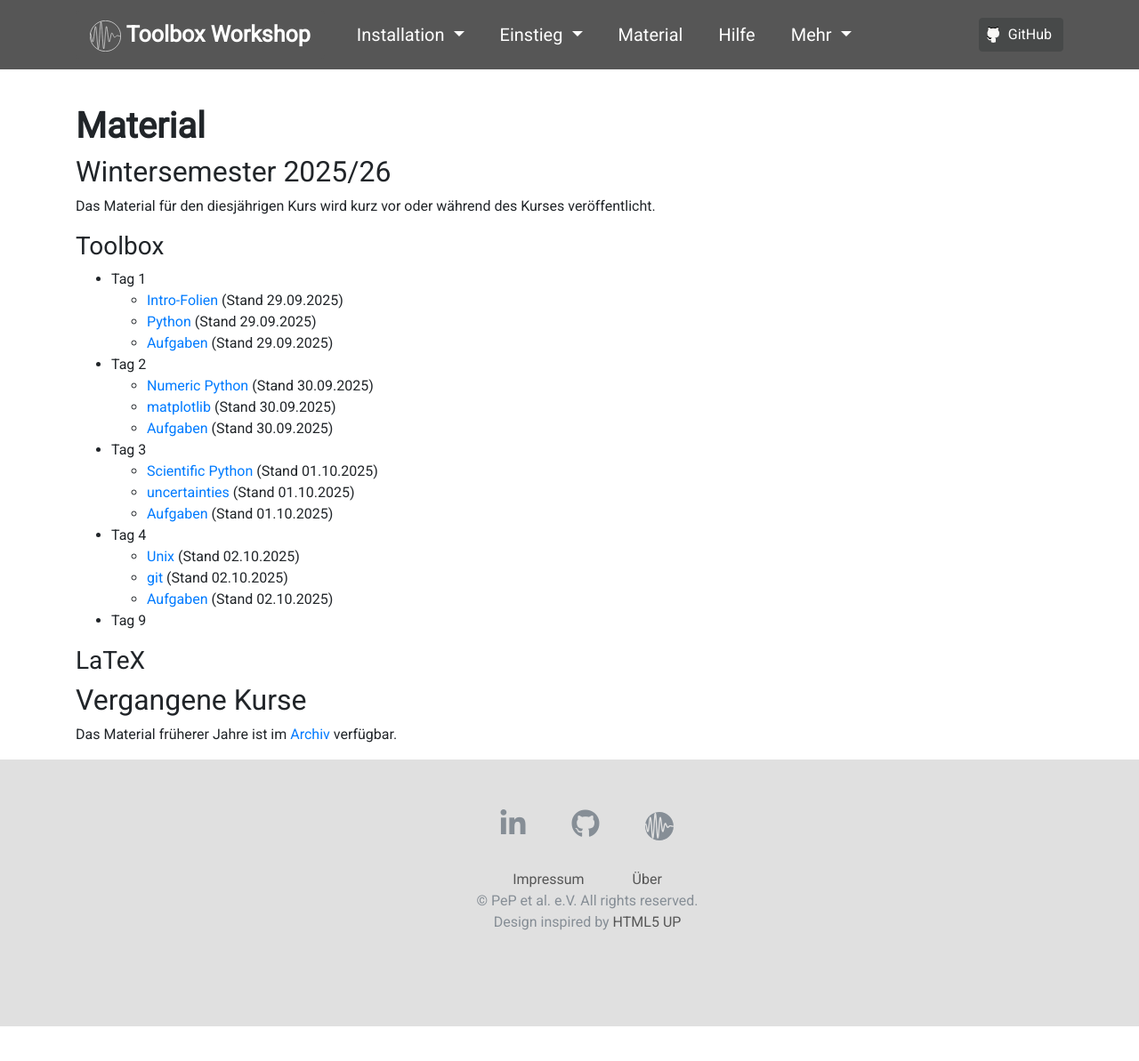
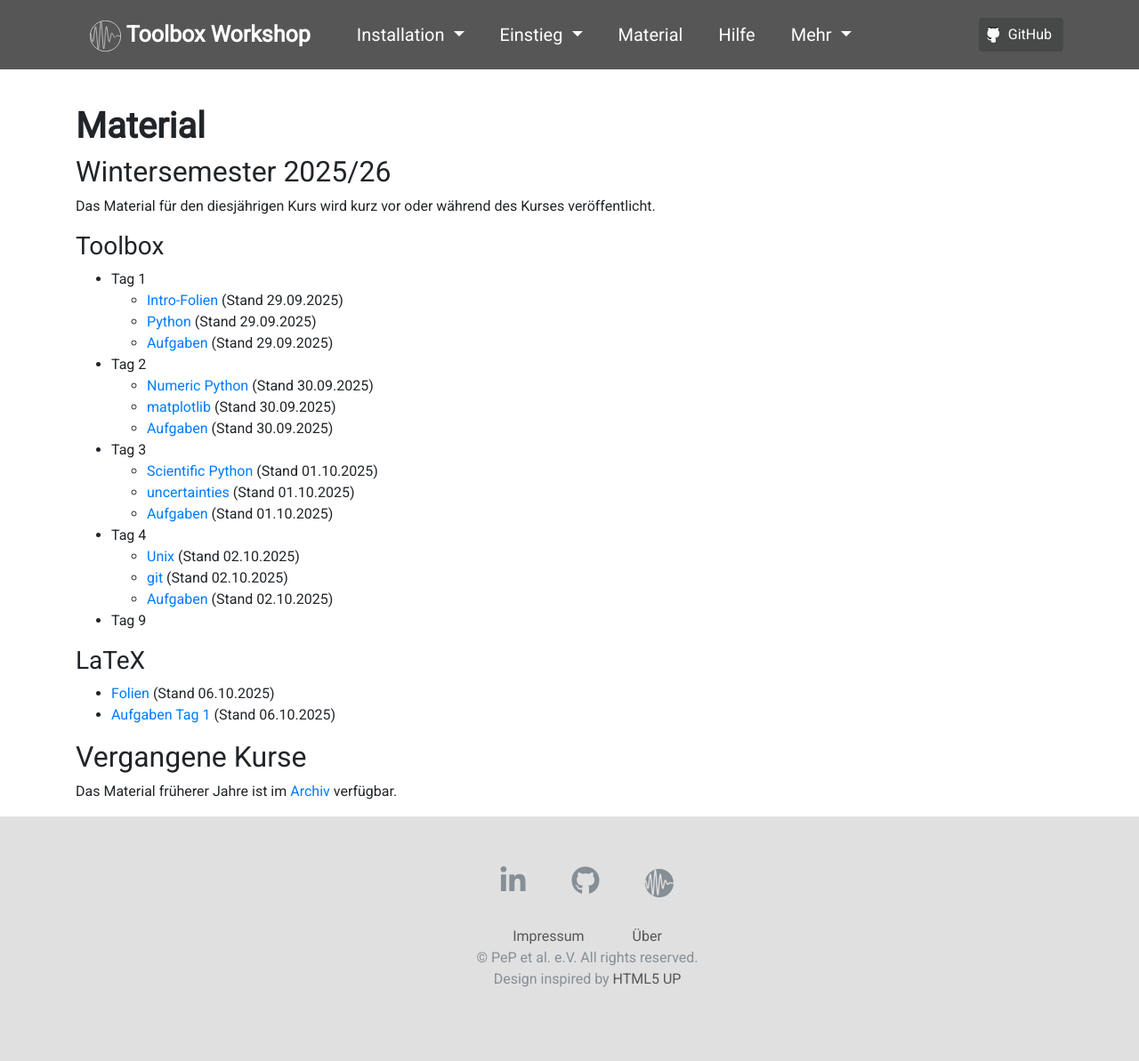
Before and after one commit to pep-dortmund/homepage-toolbox, a Jekyll site: the page built from notes.md, in a window 1280 px wide and 1218 px high. Shown: the top 1193 px of the window at 89% size. Built offline with Jekyll 4.4.1, drawn with Linux system fonts in a browser that asks for light colours; nearby versions of some CDN libraries.

Commit message:
add material latex 0

```diff
--- a/notes.md
+++ b/notes.md
@@ -32,8 +32,8 @@ Kurses veröffentlicht.
     <!-- - [Aufgaben](/files/archive/current/exercises-toolbox-5.zip) (Stand 04.10.2024) -->
 
 ### LaTeX
-<!-- - [Folien](/files/archive/current/latex.pdf){:target="_blank"} (Stand 02.10.2024) -->
-<!-- - [Aufgaben Tag 1](/files/archive/current/exercises-latex-1.zip) (Stand 27.09.2024) -->
+- [Folien](/files/archive/current/latex.pdf){:target="_blank"} (Stand 06.10.2025)
+- [Aufgaben Tag 1](/files/archive/current/exercises-latex-1.zip) (Stand 06.10.2025)
 <!-- - [Aufgaben Tag 2](/files/archive/current/exercises-latex-2.zip) (Stand 29.09.2024) -->
 <!-- - [Aufgaben Tag 3](/files/archive/current/exercises-latex-3.zip) (Stand 01.10.2024) -->
 <!-- - [Aufgaben Tag 4](/files/archive/current/exercises-latex-4.zip) (Stand 02.10.2024) -->
```
Also changed, not shown: 2 other files.
